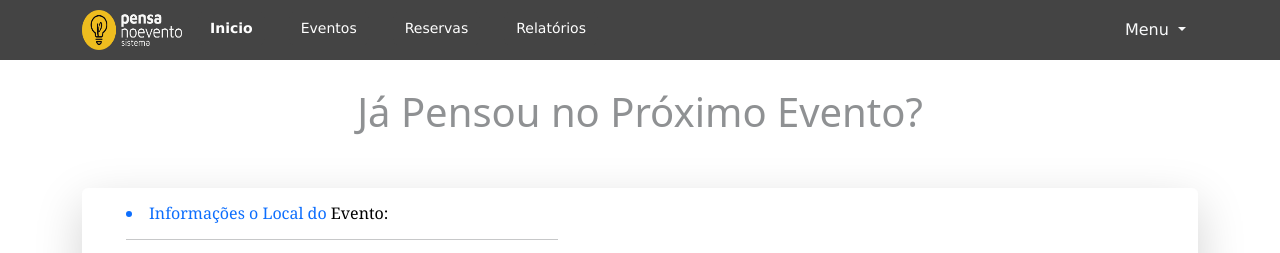
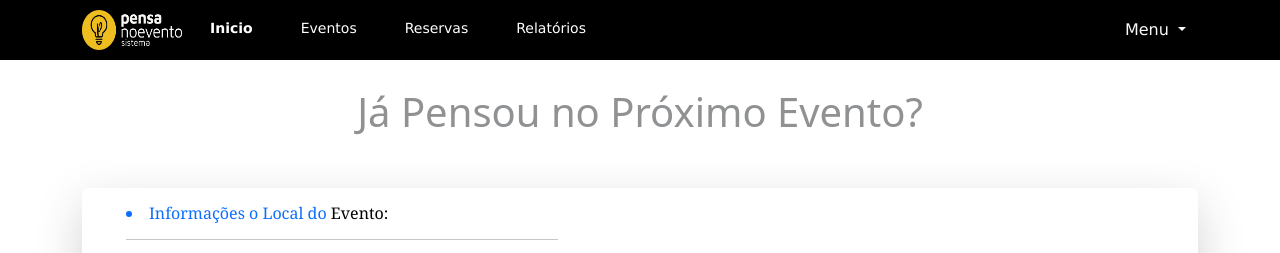
Before and after one commit to FelpSC/Formulario_bootstrap, a website: page index.html in a window 1280 px wide. Shown: the top 253 px of the page. Drawn offline with nearby package versions, Linux system fonts and the light colour scheme.

Commit message:
Alt cores navbar
Alterando a cor 'cinza' para uma mais escura

```diff
--- a/formulario-home.css
+++ b/formulario-home.css
@@ -24,7 +24,8 @@ EMENTTOS NO TOPO
 
 nav{
     height: 60px;
-    background-color: #444;
+    background-color: #000000;
+    /* background-color: #444; COR ANTERIOR */
 
 
 }
@@ -41,7 +42,8 @@ nav{
 }
 
 ul .form-control{
-    background-color: #444;
+    /* background-color: #444; COR ANTERIOR */
+    background-color: #000000;
     color: white;
     border: none;
 }
--- a/index.html
+++ b/index.html
@@ -23,7 +23,7 @@
             <button class="navbar-toggler" type="button" data-bs-toggle="collapse" data-bs-target="#menuNavbar">
                 <span class="navbar-toggler-icon"></span>
             </button>
-            <div class="collapse navbar-collapse col ms-auto" style="background-color: #444;" id="menuNavbar">
+            <div class="collapse navbar-collapse col ms-auto" style="background-color: #000000;" id="menuNavbar">
                 <ul class="navbar-nav gap-4 col">
                         <li><a href="#" class="form-control"><b>Inicio</b></a></li>
                         <li><a href="#" class="form-control"> Eventos</a></li>
```
